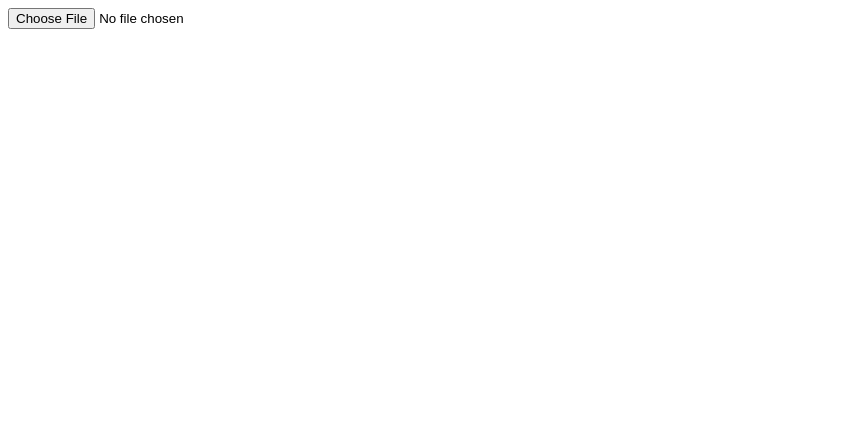
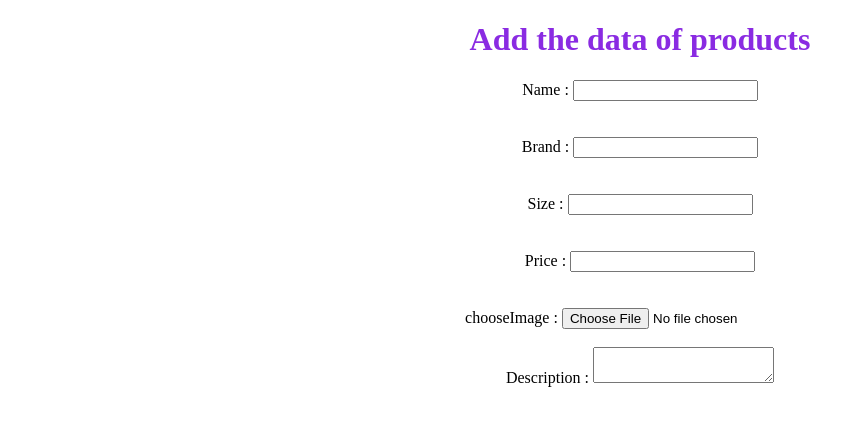
Before and after one commit to TANUJADEV1DADISETTY/React_Practise, a React (Vite) app: page / in a window 1280 px wide. Shown: the top 426 px of the page, without its empty margins (0-865 px from the left). Built offline with nearby package versions, Linux system fonts and the light colour scheme.

Commit message:
codes practised on 09/10

```diff
--- /dev/null
+++ b/src/AddData.css
@@ -0,0 +1,7 @@
+.heading {
+    text-align: center;
+    color: blueviolet;
+}
+.form {
+    text-align: center;
+}
--- /dev/null
+++ b/src/AddData.jsx
@@ -0,0 +1,25 @@
+import React from "react";
+import './AddData.css'
+
+const AddData = () => {
+    return(
+        <>
+        <h1 className="heading">Add the data of products</h1>
+        <form className="form">
+            <label>Name : </label>
+            <input type = "text" required></input><br></br><br></br><br></br>
+            <label>Brand : </label>
+            <input type = "text" required></input><br></br><br></br><br></br>
+            <label>Size : </label>
+            <input type = "text" required></input><br></br><br></br><br></br>
+            <label>Price : </label>
+            <input type = "text" required></input><br></br><br></br><br></br>
+            <label> chooseImage : </label>
+            <input type = "file"></input><br></br><br></br>
+            <label>Description : </label>
+            <textarea></textarea>
+        </form>
+        </>
+    )
+}
+export default AddData
--- a/src/App.jsx
+++ b/src/App.jsx
@@ -1,7 +1,7 @@
 import { useState } from 'react'
 import reactLogo from './assets/react.svg'
 import viteLogo from '/vite.svg'
-import './App.css'
+// import './App.css'
 // import FunctionComponent from "./FunctionComponent"
 // import MyComponent from './MyComponent'
 // import FormComponent1 from './FormComponent1'
@@ -17,7 +17,9 @@ import './App.css'
 // import CardsDynamic from './CardsDynamic'
 // import Todo from '../todo'
 // import ImageComponent from '../ImageComponent'
-import ImageComponent1 from './ImageComponent1'
+// import ImageComponent1 from './ImageComponent1'
+// import HeaderComponent from './HeaderComponent'
+import AddData from './AddData'
 
   // const Myimage =
     // "https://images.pexels.com/photos/39803/pexels-photo-39803.jpeg?cs=srgb&dl=food-healthy-apple-39803.jpg&fm=jpg";
@@ -93,7 +95,9 @@ import ImageComponent1 from './ImageComponent1'
       {/* <UseeffComponent/> */}
       {/* <CardsDynamic/> */}
       {/* <Todo/> */}
-      <ImageComponent1 />
+      {/* <ImageComponent1 /> */}
+      {/* <HeaderComponent /> */}
+      <AddData />
     </>
   )
 };
--- /dev/null
+++ b/src/HeaderComponent.css
@@ -0,0 +1,19 @@
+* {
+    padding: 0px;
+    margin: 0px;
+}
+.parent{
+    display: flex;
+}
+.child {
+    display: flex;
+    color: navy;
+    font-size: 24px;
+    justify-content: center;
+    align-items: center;
+    gap: 50px;
+    height: 100px;
+    width: 100%;
+    background-color: rgb(134, 193, 215);
+    box-shadow: 0px 0px 10px 3px grey;
+}
--- /dev/null
+++ b/src/HeaderComponent.jsx
@@ -0,0 +1,18 @@
+import React from "react";
+import './HeaderComponent.css'
+
+
+const HeaderComponent = () => {
+    return (
+        <>
+        <div className="parent">
+            <div className="child">
+
+                <div className="add">Add Data</div>
+                <div className="view">View Data</div>
+            </div>
+        </div>
+        </>
+    )
+}
+export default HeaderComponent
```
